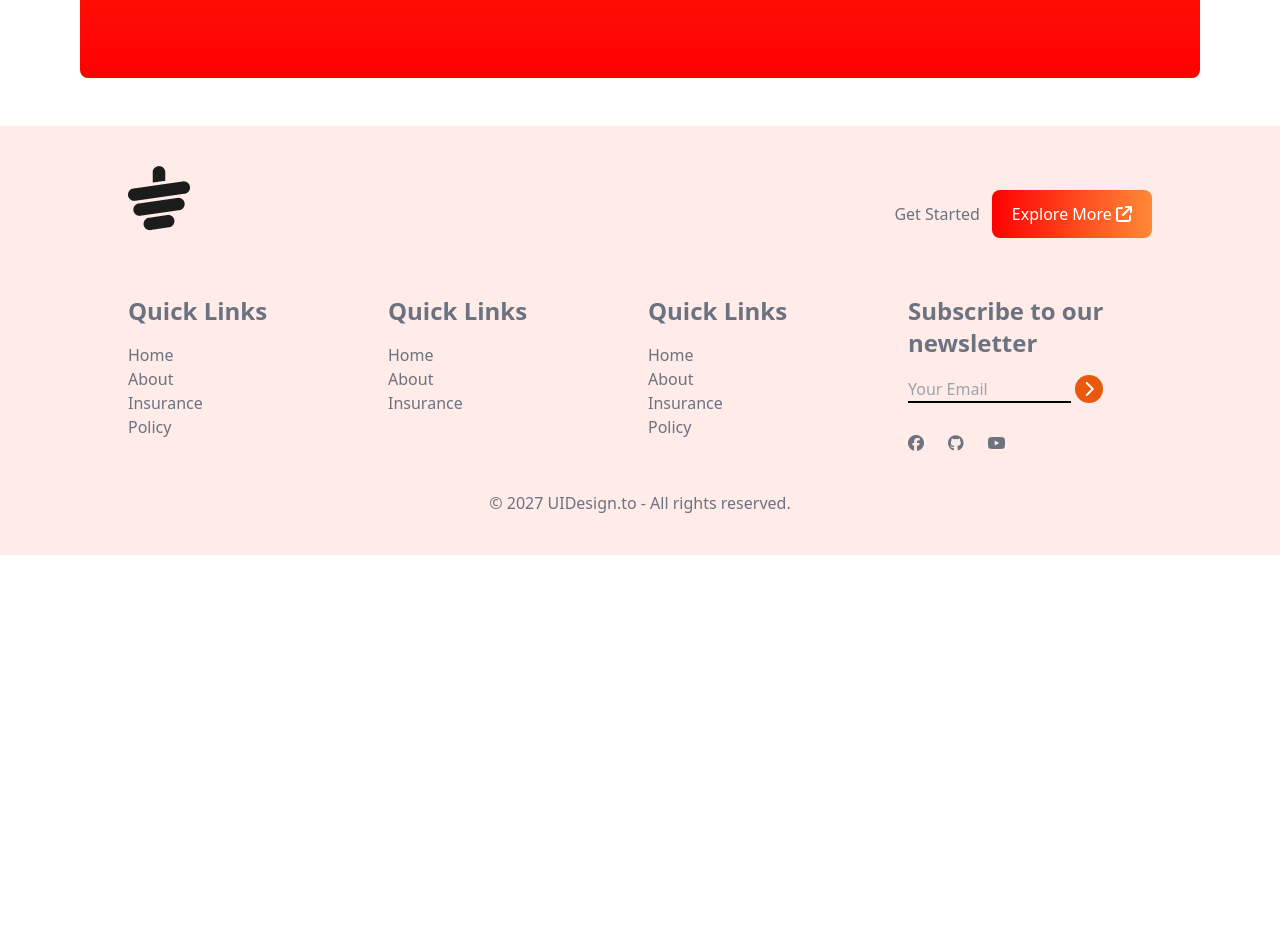
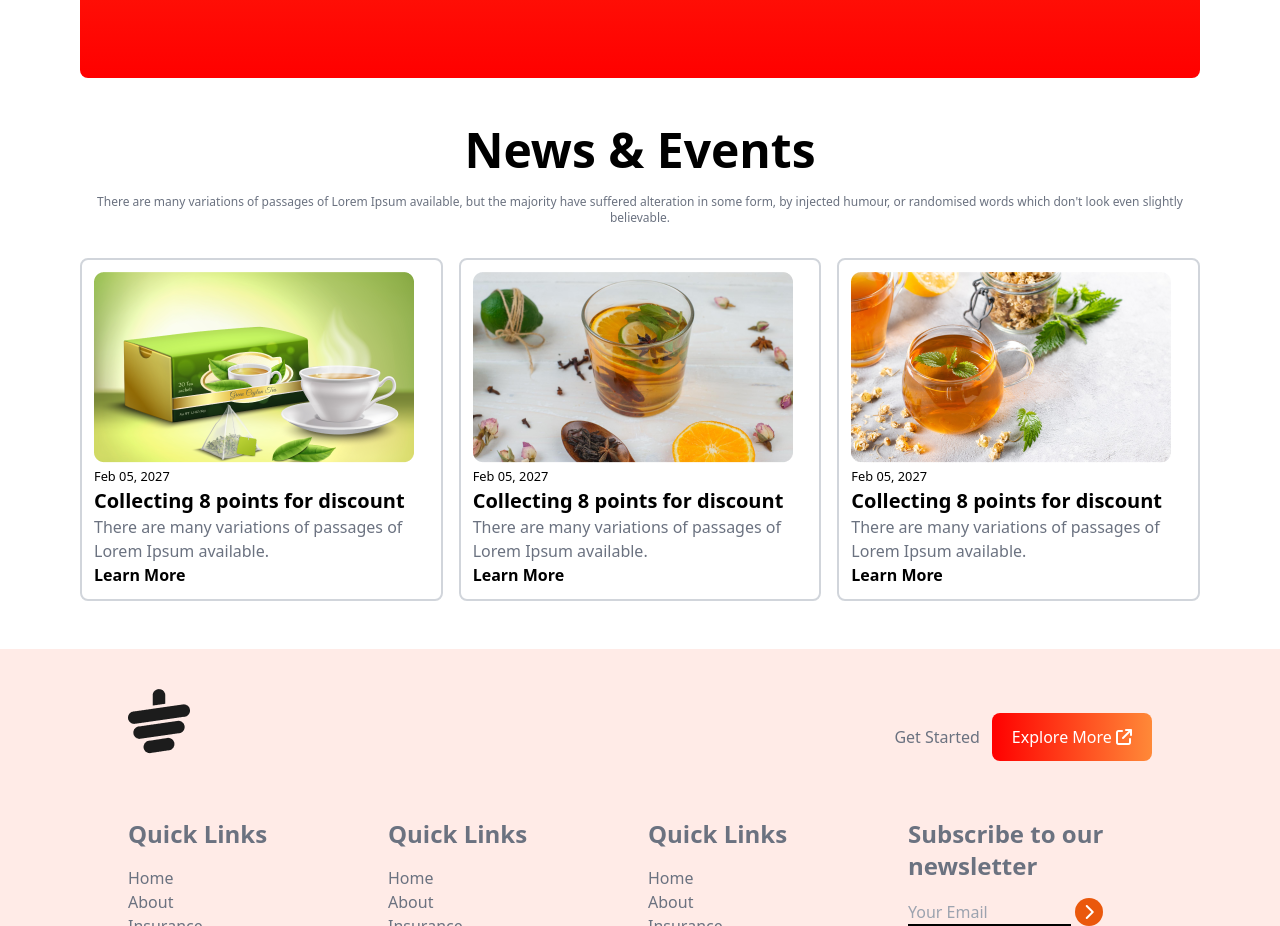
Before and after one commit to SabbbirxHossain/Tea-House-Website-Using-Tailwind-CSS, a plain HTML site: page index.html in a window 1280 px wide. Shown: the part 2480-3406 px from the top of the page. Before the commit the page ends 3035 px from the top, so only its background shows below. Drawn offline with nearby package versions, Linux system fonts and the light colour scheme.

Commit message:
News section

```diff
--- a/index.html
+++ b/index.html
@@ -253,6 +253,47 @@
           </div>
         </div>
       </section>
+
+      <!-- News Section  -->
+       <section class="mb-12">
+        <div class="text-center">
+          <h1 class="text-5xl font-bold">News & Events</h1>
+          <p class="text-xs text-gray-500 my-5">There are many variations of passages of Lorem Ipsum available, but the majority have suffered alteration in some form, by injected humour, or randomised words which don't look even slightly believable. </p>
+        </div>
+        <!-- Card Container  -->
+         <div class="grid grid-cols-1 md:grid-cols-2 lg:grid-cols-3 gap-4 mt-8">
+           <!-- card 1 -->
+          <div class="border-2 border-gray-300 rounded-lg">
+            <div class="p-3">
+              <img src="images/news-1.png" alt="">
+              <small>Feb 05, 2027</small>
+              <h2 class="text-xl font-bold">Collecting 8 points for discount</h2>
+              <p class="text-gray-500">There are many variations of passages of Lorem Ipsum available.</p>
+              <h4 class="font-bold">Learn More</h4>
+            </div>
+          </div>
+           <!-- card 2 -->
+          <div class="border-2 border-gray-300 rounded-lg">
+            <div class="p-3">
+              <img src="images/news-2.png" alt="">
+              <small>Feb 05, 2027</small>
+              <h2 class="text-xl font-bold">Collecting 8 points for discount</h2>
+              <p class="text-gray-500">There are many variations of passages of Lorem Ipsum available.</p>
+              <h4 class="font-bold">Learn More</h4>
+            </div>
+          </div>
+           <!-- card 3 -->
+          <div class="border-2 border-gray-300 rounded-lg">
+            <div class="p-3">
+              <img src="images/news-3.png" alt="">
+              <small>Feb 05, 2027</small>
+              <h2 class="text-xl font-bold">Collecting 8 points for discount</h2>
+              <p class="text-gray-500">There are many variations of passages of Lorem Ipsum available.</p>
+              <h4 class="font-bold">Learn More</h4>
+            </div>
+          </div>
+         </div>
+       </section>
     </main>
 
 
```
